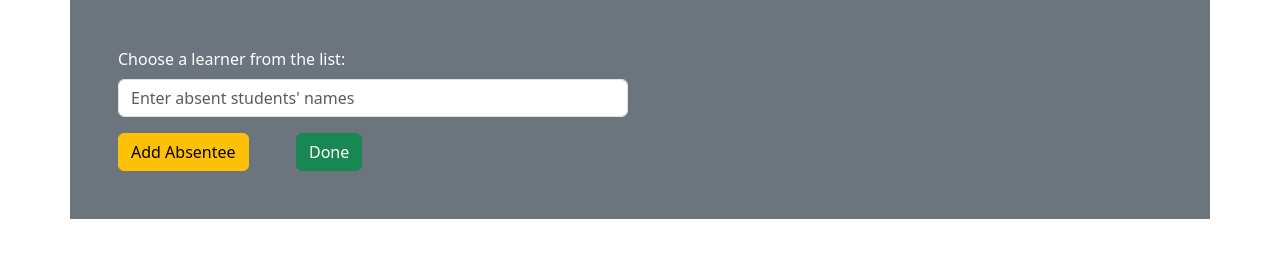
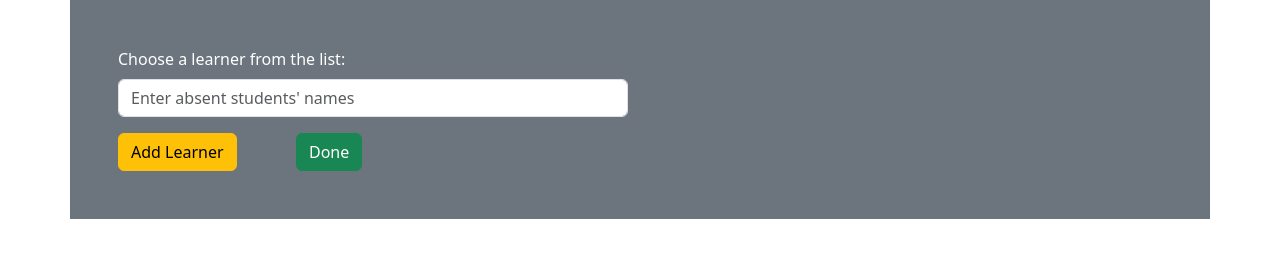
Before and after one commit to mrcoetzee/lesson-absentee-v2, a Django app: template base/templates/base/submit_absentees.html in a window 1280 px wide. Shown: the part 632-899 px from the top of the page. Run offline with Django 5.2, Linux system fonts and the light colour scheme; the template is opened without the code that fills it: values that come from a table or form of the project are taken from there, others are empty; data comes from the database, SQL or seed files in the repository; both versions use the stored data as it was after the commit; some libraries are stand-ins or nearby versions.

Commit message:
07 feb v1

```diff
--- a/base/templates/base/submit_absentees.html
+++ b/base/templates/base/submit_absentees.html
@@ -43,7 +43,7 @@
         <div class="row">
             <div class="col-md-2">
                 <!--Submit button-->
-                <button type="submit" class="btn btn-warning mt-3" value="addabsentee", name="btnAddAbsentee">Add Absentee</button>
+                <button type="submit" class="btn btn-warning mt-3" value="addabsentee", name="btnAddAbsentee">Add Learner</button>
             </div>
             <div class="col-md-2">
                 <!--Done button-->
```
Also changed, not shown: db.sqlite3.
